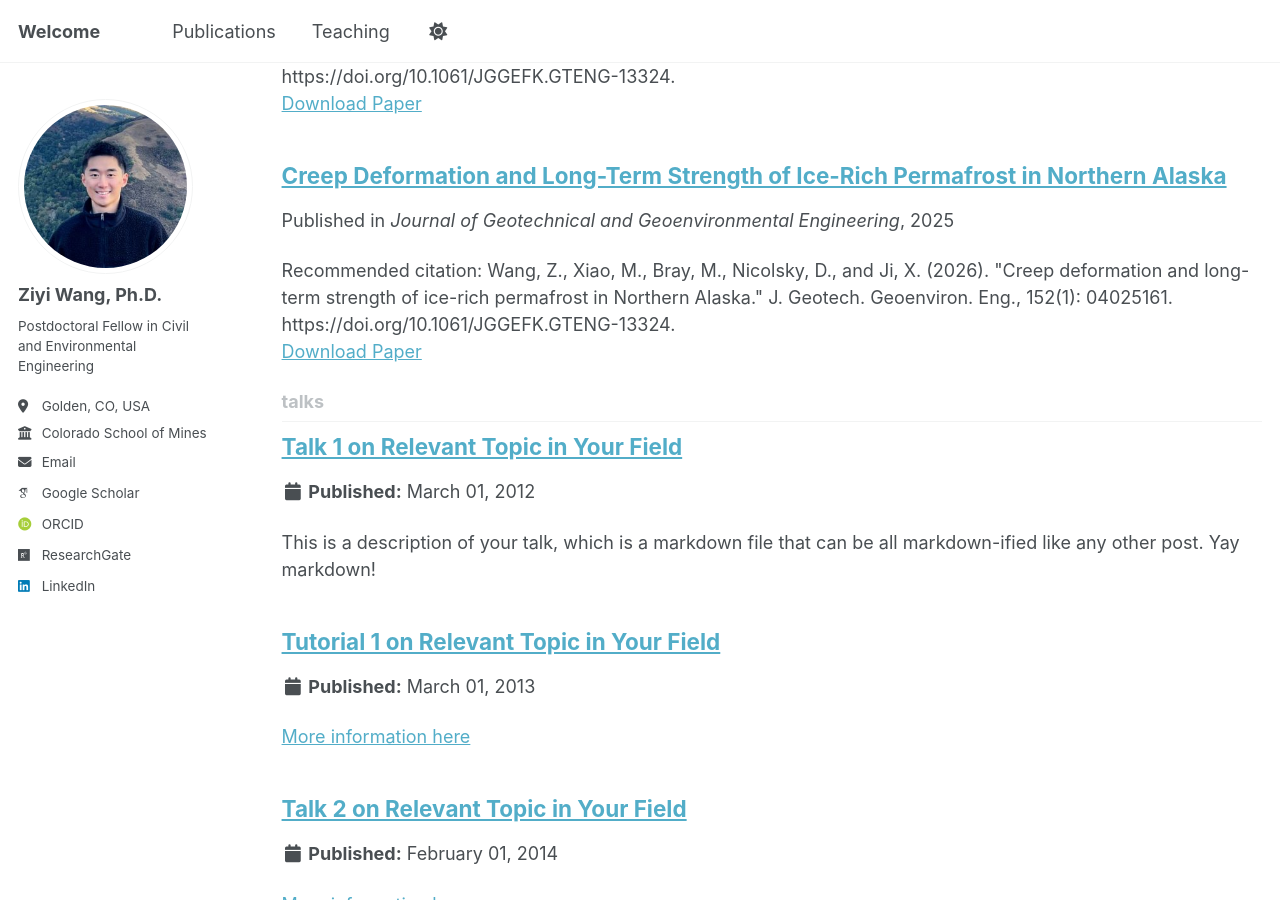
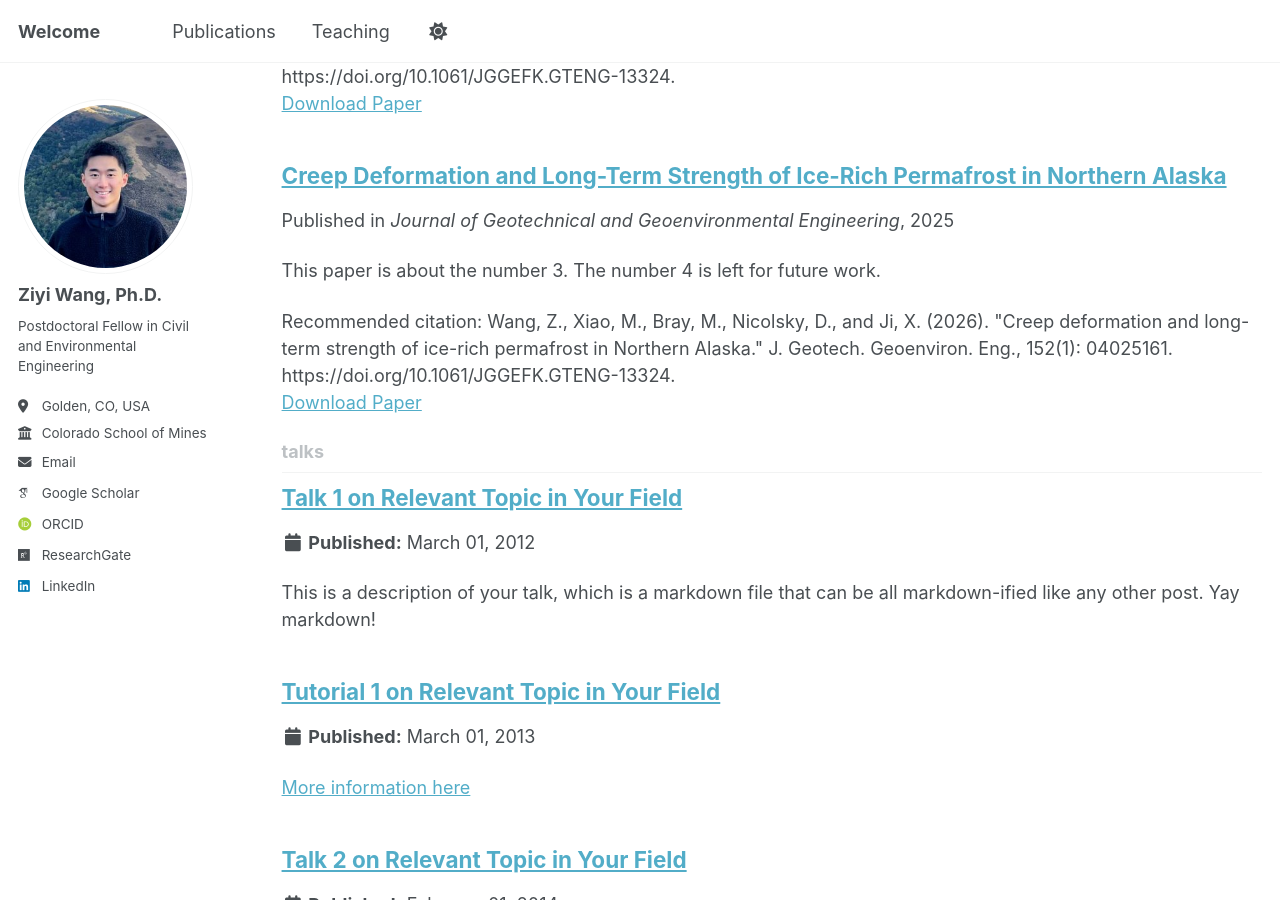
Before and after one commit to ziyiwang-ce/ziyiwang-ce.github.io, a Jekyll site: the page built from _pages/collection-archive.html, in a window 1280 px wide and 900 px high, scrolled down 3575 px. Built offline with Jekyll 4.4.1, drawn with Linux system fonts in a browser that asks for light colours; some web fonts are replaced; a script that is not in the unit is left out.

Commit message:
Update J8.md

```diff
--- a/_publications/J8.md
+++ b/_publications/J8.md
@@ -2,6 +2,8 @@
 title: "Creep Deformation and Long-Term Strength of Ice-Rich Permafrost in Northern Alaska"
 collection: publications
 category: manuscripts
+permalink: /publication/J8
+excerpt: 'This paper is about the number 3. The number 4 is left for future work.'
 date: 2025-10-21
 venue: "Journal of Geotechnical and Geoenvironmental Engineering"
 paperurl: "https://ascelibrary.org/doi/full/10.1061/JGGEFK.GTENG-13324"
```
